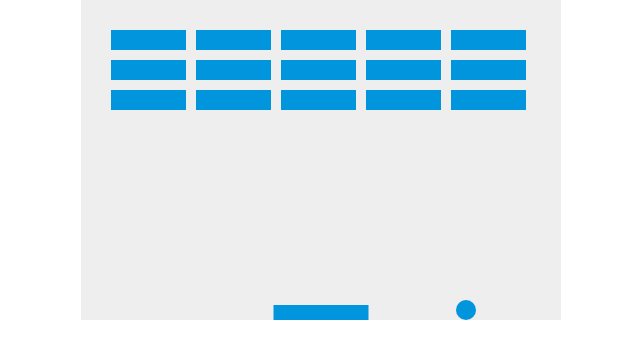
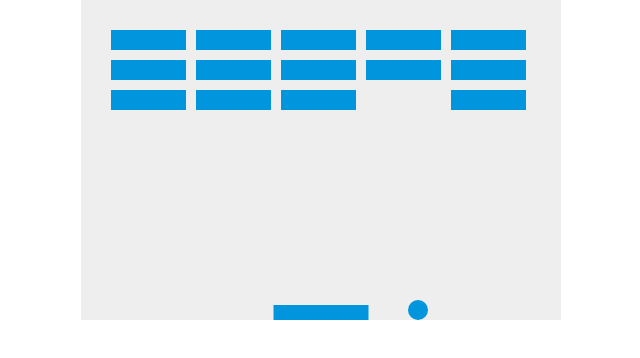
Before and after one commit to energeist/acs-1320-breakout-game, a plain HTML site: page index.html in a window 1280 px wide. Shown: the whole page, without its empty margins (319-959 px from the left). Drawn offline with Linux system fonts and the light colour scheme.

Commit message:
collision detection

```diff
--- a/index.html
+++ b/index.html
@@ -18,6 +18,7 @@
   <body>
     <canvas id="myCanvas" width="480" height="320"></canvas>
     <script>
+      const interval = setInterval(draw, 10);
       const canvas = document.getElementById("myCanvas");
       const ctx = canvas.getContext("2d");
       let x = canvas.width / 2;
@@ -43,7 +44,11 @@
       for (let c = 0; c < brickColumnCount; c++) {
         bricks[c] = [];
         for (let r = 0; r < brickRowCount; r++) {
-          bricks[c][r] = { x: 0, y: 0 };
+          bricks[c][r] = {
+            x: 0,
+            y: 0,
+            status: 1
+          };
         }
       }
 
@@ -72,6 +77,7 @@
         drawBricks();
         drawBall();
         drawPaddle();
+        collisionDetection();
         if (x + dx > canvas.width - ballRadius || x + dx < ballRadius) {
           dx = -dx;
           ballColor = randomColor();
@@ -125,6 +131,7 @@
       function drawBricks() {
         for (let c = 0; c < brickColumnCount; c++) {
           for (let r = 0; r < brickRowCount; r++) {
+            if (bricks[c][r].status === 1) {
               const brickX = c * (brickWidth + brickPadding) + brickOffsetLeft;
               const brickY = r * (brickHeight + brickPadding) + brickOffsetTop;
               bricks[c][r].x = brickX;
@@ -137,9 +144,26 @@
             }
           }
         }
+      }
 
-      const interval = setInterval(draw, 10);
-
+      function collisionDetection() {
+        for (let c = 0; c < brickColumnCount; c++) {
+          for (let r = 0; r < brickRowCount; r++) {
+            const b = bricks[c][r];
+            if (b.status === 1) {
+              if (
+                x > b.x &&
+                x < b.x + brickWidth &&
+                y > b.y &&
+                y < b.y + brickHeight
+              ) {
+                dy = -dy;
+                b.status = 0;
+              }
+            }
+          }
+        }
+      }
     </script>
   </body>
 </html>
```
Lines whose indentation alone changed are shown as unchanged.
